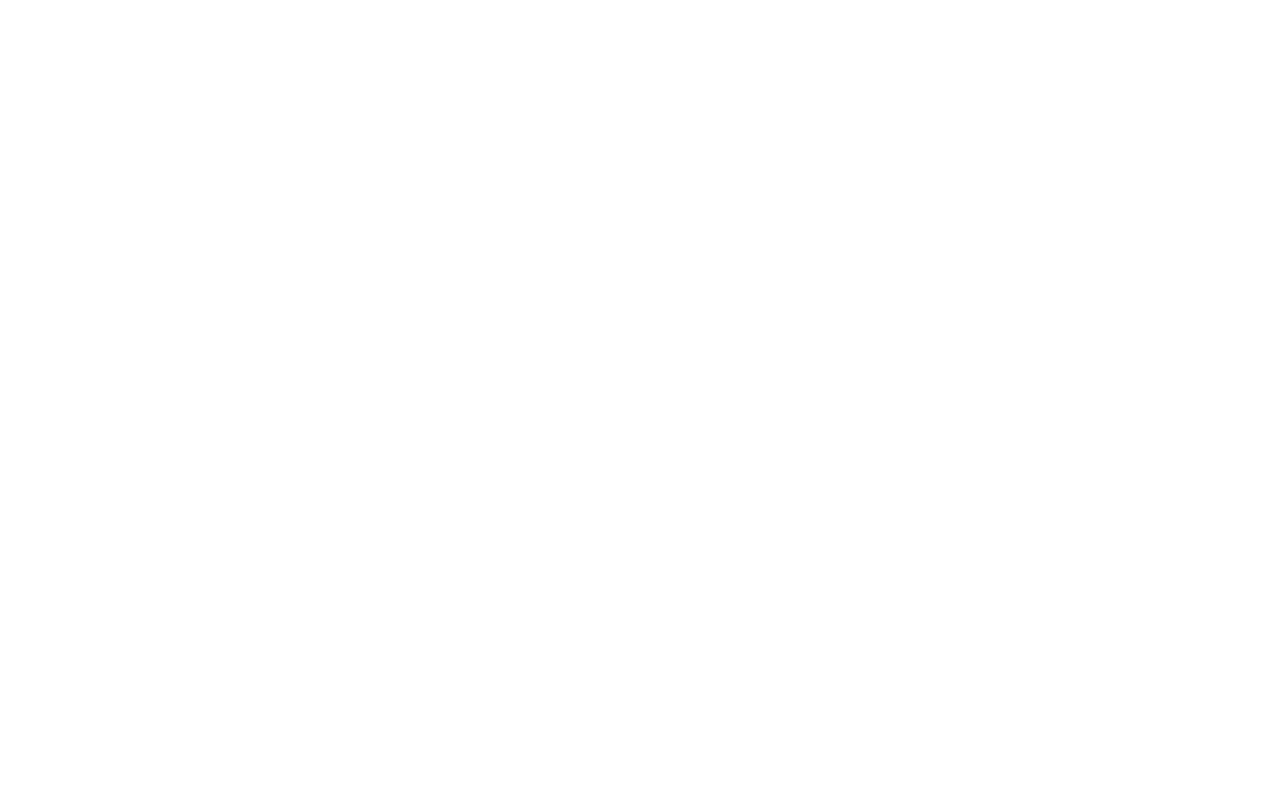
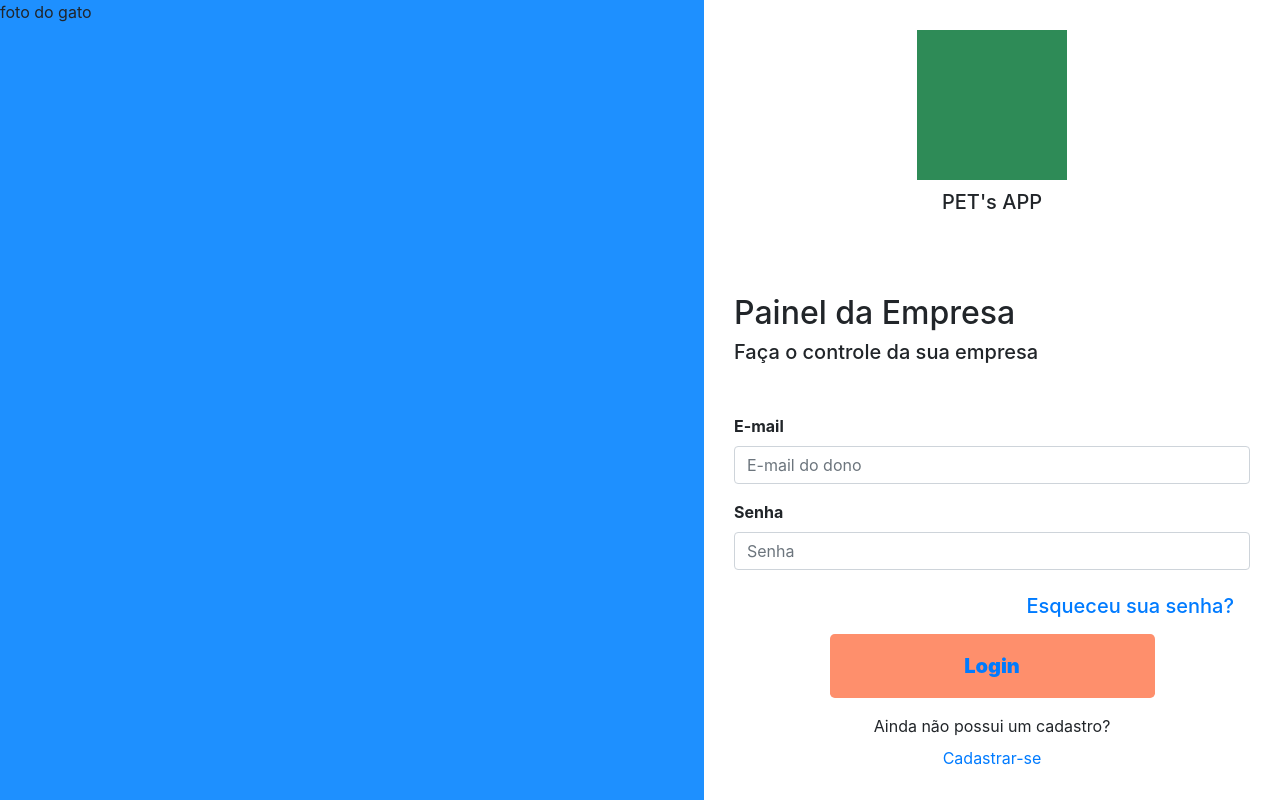
Before and after one commit to peemedeiros/Pets-app-frontend, a React (Create React App) app: page /login in a window 1280 px wide. Shown: the top 800 px of the page. Built offline with nearby package versions, Linux system fonts and the light colour scheme.

Commit message:
Criando tela de Login

```diff
--- a/src/components/home/home.js
+++ b/src/components/home/home.js
@@ -1,5 +1,6 @@
 import React from 'react';
 import PreCadastro from './precadastro'
+import { Link } from 'react-router-dom';
 
 import './styles.css';
 import logo from '../../assets/logo.png';
@@ -18,13 +19,15 @@ export default function home(){
                             <img src={logo} className='logo' alt="logo"/>
                         </div>
                         <div className="coluna-flex">
+
                             <button type="button" className="btn btn-light">
-                                Já sou cadastrado
+                                <Link to="/login">Já sou cadastrado</Link>
                             </button>
 
                             <button type="button" className="btn btn-light bg-white">
                                 Planos de pagamento
                             </button>
+
                         </div>
                     </div>
                     <div className='row'>
--- a/src/components/home/styles.css
+++ b/src/components/home/styles.css
@@ -30,6 +30,19 @@
   .coluna-flex .bg-white{
       color: #FE8F6C;
       font-weight: bold;
+  }
+  .coluna-flex .btn-light a{
+    display: block;
+    width: 100%;
+    height: 100%;
+    padding: 0;
+    color:#fff;
+  }
+  .coluna-flex .btn-light a:hover{
+    text-decoration: none;
+  }
+  .pre-cadastro .nav-link{
+    color: #fff ;
   }
   .center{
     margin-left: auto;
@@ -283,6 +296,9 @@
   .margin-mini-bot{
     margin-bottom: 50px !important;
   }
+  .cadastroEmpresa a{
+    color: #fff;
+  }
 
   /* Confirmar cadastro */
   .teste{
--- /dev/null
+++ b/src/components/login/formularioLogin.js
@@ -0,0 +1,42 @@
+import React from 'react';
+import { Link } from 'react-router-dom';
+
+export default function formularioLogin(){
+    return(
+        <div className="container">
+            <h2>Painel da Empresa</h2>
+            <h5>Faça o controle da sua empresa</h5>
+
+            <form className="form_login">
+
+                <div className="form-group">
+                    <label for="inputEmail">E-mail</label>
+                    <input type="text" className="form-control" id="inputEmail" aria-describedby="emailHelp" placeholder="E-mail do dono"/>
+                </div>
+
+                <div className="form-group">
+                    <label for="inputSenha">Senha</label>
+                    <input type="text" className="form-control" id="inputSenha" aria-describedby="senhalHelp" placeholder="Senha"/>
+                </div>
+
+                <div className="titulo_form_right">
+                    <Link className="nav-link" to=""><h5>Esqueceu sua senha?</h5></Link>
+                </div>
+
+                <div className="form-group flex-center">
+                <button type="button" class="btn btn-salmao btn-lg btn-block">
+                        <Link className="nav-link" to="/"> Login </Link>
+                    </button>
+                </div>
+
+                <div className="titulo_form">
+                   <h8>Ainda não possui um cadastro?</h8>
+                </div>
+
+                <div className="titulo_form">
+                    <Link className="nav-link" to="/"><h8>Cadastrar-se</h8></Link>
+                </div>
+            </form>
+        </div>
+    )
+}
--- /dev/null
+++ b/src/components/login/login.css
@@ -0,0 +1,69 @@
+/* area do login */
+
+ .login{
+    width: 100%;
+    min-width: 1000px;
+    height: 100%;
+    min-height: 1000px;
+
+}
+
+/* area foto */
+
+#area_foto{
+    width: 55%;
+    height: auto;
+    min-height: 150vh;
+    background-color: dodgerblue;
+    float: left;
+}
+
+#area_form{
+    width: 45%;
+    height: auto;
+    min-height: 150vh;
+
+    float: left;
+}
+
+.logo_pet{
+    width: 150px;
+    height: 150px;
+    background-color: seagreen;
+    margin-right: auto;
+    margin-left: auto;
+    margin-top: 30px;
+}
+
+.titulo-pet{
+    text-align: center;
+    margin-top: 10px;
+    margin-bottom: 80px;
+}
+
+.form_login{
+    margin-top: 50px;
+}
+
+.formulario{
+    width: 100%;
+    height: 100vh;
+
+    margin-top: 30px;
+}
+
+.login .btn{
+    width: 325px;
+    background-color:#FE8F6C;
+    color: #ffffff;
+    font-weight: 900;
+
+}
+
+.titulo_form {
+    text-align: center;
+}
+
+.titulo_form_right{
+    text-align: right;
+}
--- /dev/null
+++ b/src/components/login/login.js
@@ -0,0 +1,31 @@
+import React from 'react';
+import './login.css'
+
+import FormularioLogin from "./formularioLogin";
+
+export default function login(){
+    return(
+
+       <div className="login">
+            <div id="area_foto">
+                foto do gato
+            </div>
+
+            <div id="area_form">
+                <div className="logo_pet">
+
+                </div>
+
+                <div className="titulo-pet">
+                    <h5>PET's APP</h5>
+                </div>
+
+                <div className="container">
+                    <FormularioLogin/>
+                </div>
+
+            </div>
+        </div>
+
+    )
+}
--- a/src/routes.js
+++ b/src/routes.js
@@ -2,6 +2,7 @@ import React from 'react';
 import { BrowserRouter, Switch, Route } from 'react-router-dom';
 
 import Home from './components/home/home';
+import Login from './components/login/login';
 import Cadastro from './components/home/cadastro';
 import ConfirmarCadastro from './components/home/confirmacaoCadastro';
 
@@ -12,6 +13,7 @@ export default function Routes() {
             <Switch>
 
                 <Route path='/' exact component={Home}/>
+                <Route path='/login' exact component={Login}/>
                 <Route path='/cadastro' component={Cadastro}/>
                 <Route path='/confirmar' exact component={ConfirmarCadastro} />
 
```
Also changed, not shown: src/components/home/formularioCadastro.js (indentation only), 1 other file (tests, documents, lock files or other folders).
